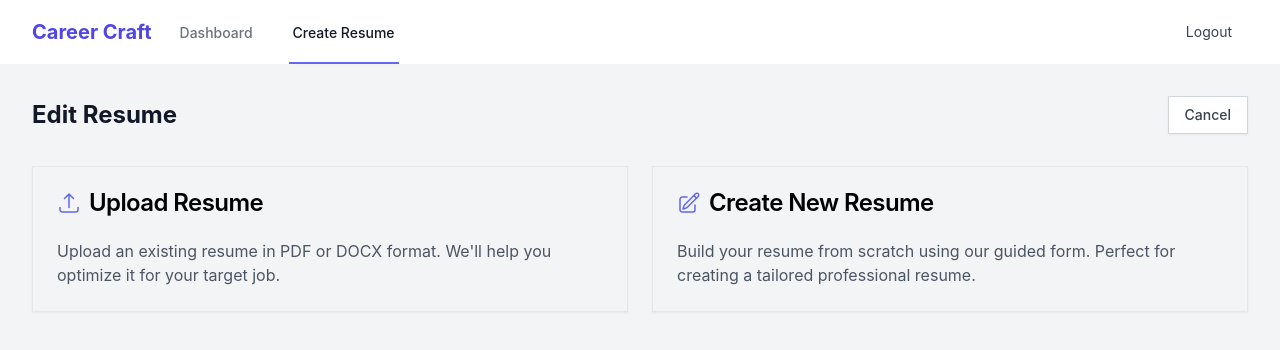
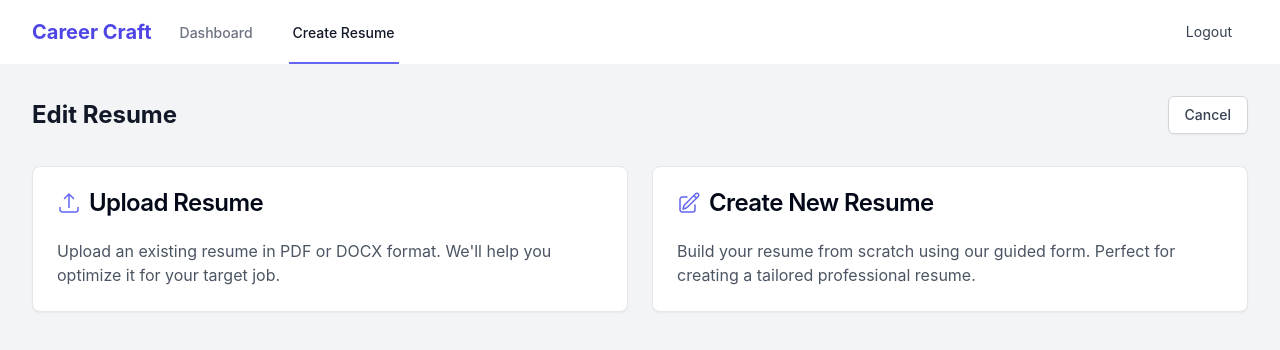
Before and after one commit to Savwangs/career-craft, a React (Create React App) app in the folder career-craft-frontend/: page /resume/new in a window 1280 px wide. Shown: the top 350 px of the page. Built offline with nearby package versions, Linux system fonts and the light colour scheme; no server answers; sample sign-in values are in the browser's storage; the HTML template or start-up script is replaced by a standard one.

Commit message:
custom styles

```diff
--- a/career-craft-frontend/src/index.css
+++ b/career-craft-frontend/src/index.css
@@ -1,6 +1,31 @@
 @tailwind base;
 @tailwind components;
 @tailwind utilities;
+
+@layer base {
+  :root {
+    --background: 0 0% 100%;
+    --foreground: 222.2 84% 4.9%;
+    --card: 0 0% 100%;
+    --card-foreground: 222.2 84% 4.9%;
+    --popover: 0 0% 100%;
+    --popover-foreground: 222.2 84% 4.9%;
+    --primary: 222.2 47.4% 11.2%;
+    --primary-foreground: 210 40% 98%;
+    --secondary: 210 40% 96.1%;
+    --secondary-foreground: 222.2 47.4% 11.2%;
+    --muted: 210 40% 96.1%;
+    --muted-foreground: 215.4 16.3% 46.9%;
+    --accent: 210 40% 96.1%;
+    --accent-foreground: 222.2 47.4% 11.2%;
+    --destructive: 0 84.2% 60.2%;
+    --destructive-foreground: 210 40% 98%;
+    --border: 214.3 31.8% 91.4%;
+    --input: 214.3 31.8% 91.4%;
+    --ring: 222.2 84% 4.9%;
+    --radius: 0.5rem;
+  }
+}
 
 body {
   margin: 0;
```
